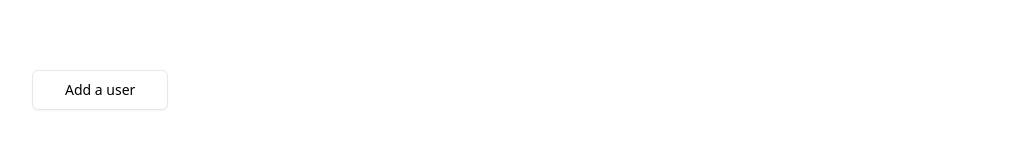
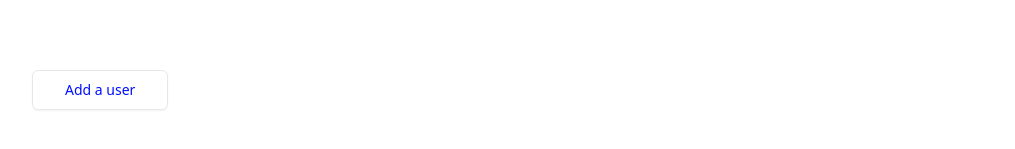
Before and after one commit to Coda-First/typescript-learning, a React (Vite) app: page / in a window 1280 px wide. Shown: the part 427-576 px from the top of the page, without its empty margins (128-1143 px from the left). Built offline with nearby package versions, Linux system fonts and the light colour scheme.

Commit message:
feat(button): :sparkles: add onClick property

```diff
--- a/src/components/homepage/WelcomeMessage.tsx
+++ b/src/components/homepage/WelcomeMessage.tsx
@@ -24,7 +24,9 @@ export const WelcomeMessage = () => {
     <div className="my-4 max-w-sm px-4 space-y-24">
       <Greeting age={9} name="Toto" items={['Bike', 'Pencil']} />
       <Greeting age={19} name="Raphaël" />
-      <Button color="#000">Add a user</Button>
+      <Button onClick={() => {
+        alert('Added user');
+      }} color="#000FFF">Add a user</Button>
     </div>
   )
 }
--- a/src/components/ui/Button.tsx
+++ b/src/components/ui/Button.tsx
@@ -1,12 +1,13 @@
 import { PropsWithChildren } from "react";
 
 type ButtonProps = PropsWithChildren<{
-  color: string
+  color: string,
+  onClick?: () => void
 }>
 
 export const Button = (props: ButtonProps) => {
   return (
-    <button style={{
+    <button onClick={props.onClick} style={{
       color: props.color
     }} className="inline-flex items-center justify-center whitespace-nowrap text-sm font-medium transition-colors focus-visible:outline-none focus-visible:ring-1 focus-visible:ring-ring disabled:pointer-events-none disabled:opacity-50 border border-input shadow-sm hover:bg-slate-200 h-10 rounded-md px-8">{props.children}</button>
   )
```
